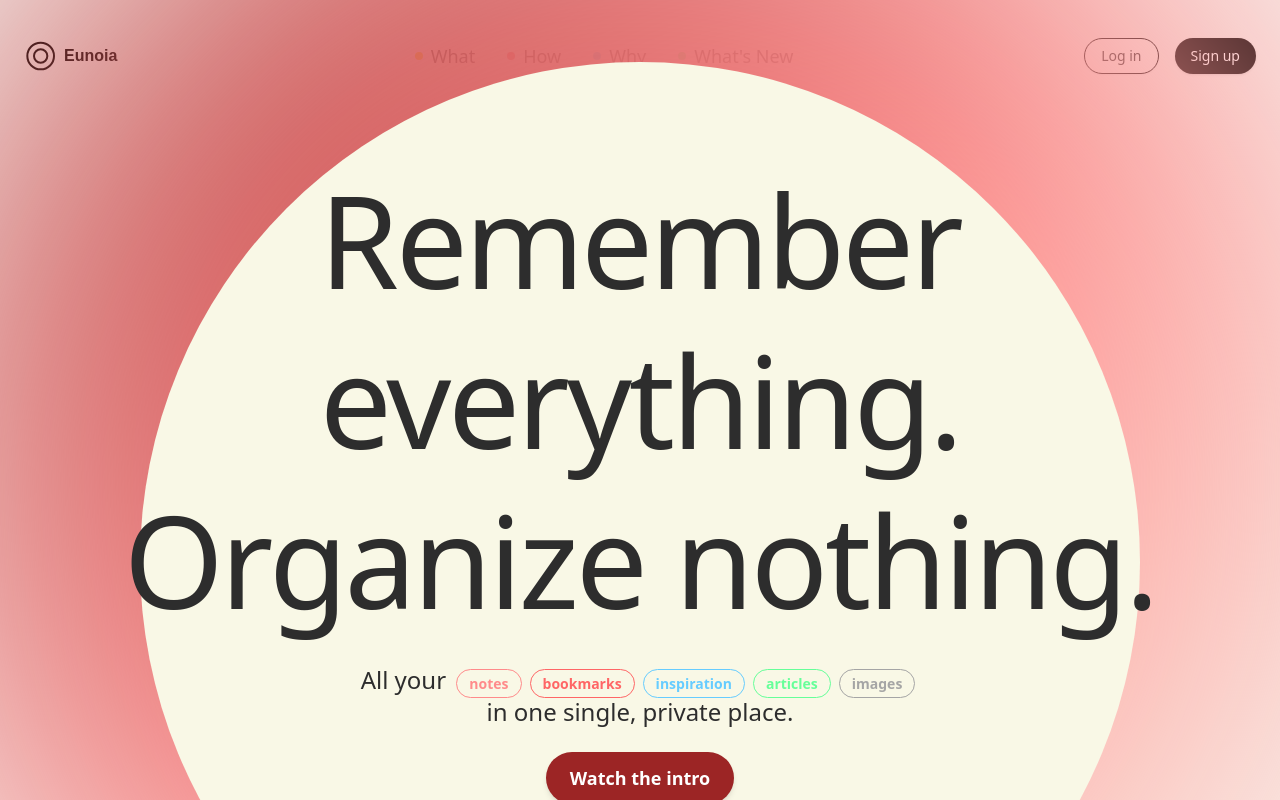
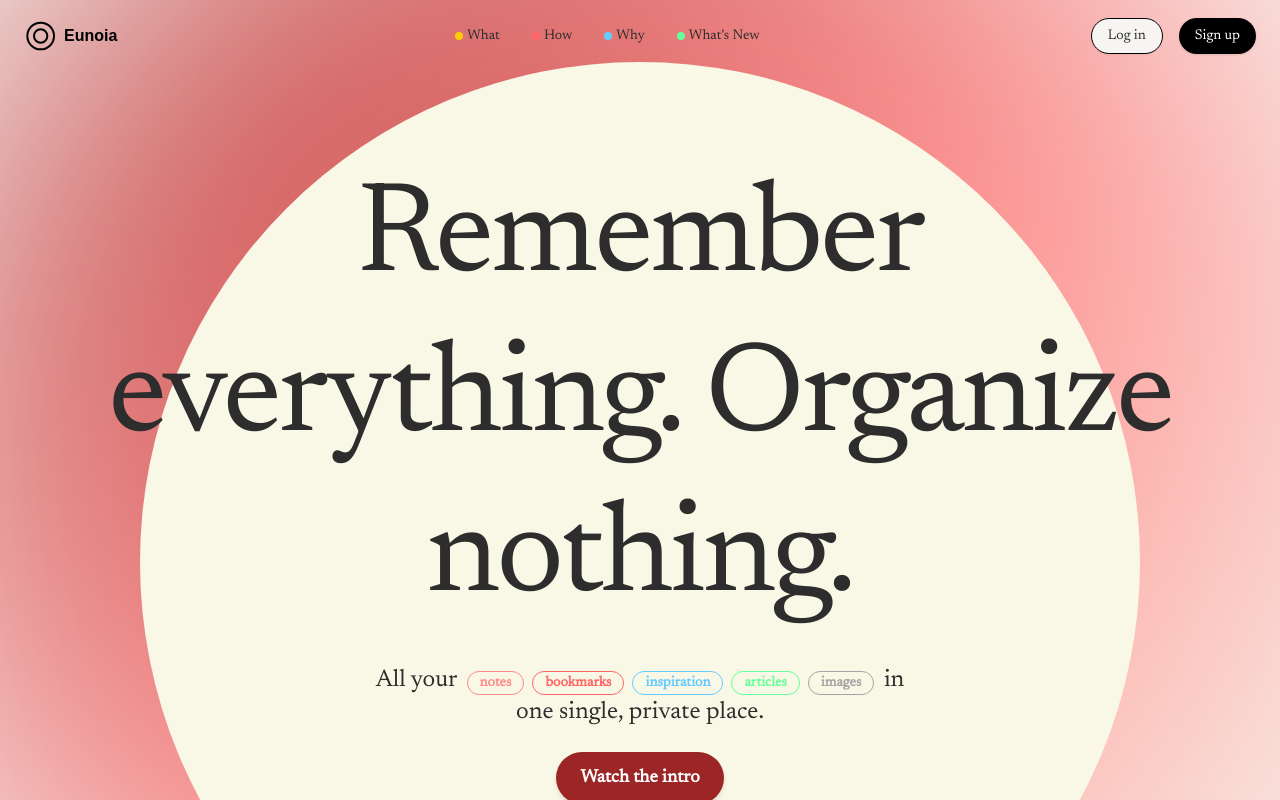
Before and after one commit to canberkvarli/eunoia, a Next.js app: page / in a window 1280 px wide. Shown: the top 800 px of the page. Built offline with nearby package versions, Linux system fonts and the light colour scheme.

Commit message:
upgrade navbar

```diff
--- a/src/app/layout.tsx
+++ b/src/app/layout.tsx
@@ -1,17 +1,16 @@
 import type { Metadata } from "next";
-import { Geist, Geist_Mono } from "next/font/google";
+import { Geist_Mono, Newsreader } from "next/font/google";
 import "./globals.css";
-
-const geistSans = Geist({
-  variable: "--font-geist-sans",
-  subsets: ["latin"],
-  weight: "100",
-});
 
 const geistMono = Geist_Mono({
   variable: "--font-geist-mono",
   subsets: ["latin"],
   weight: "100",
+});
+
+const newsreader = Newsreader({
+  variable: "--font-newsreader",
+  weight: "400",
 });
 
 export const metadata: Metadata = {
@@ -27,7 +26,7 @@ export default function RootLayout({
   return (
     <html lang="en">
       <body
-        className={`${geistSans.variable} ${geistMono.variable} antialiased`}
+        className={`${newsreader.className} ${geistMono.variable} antialiased`}
       >
         {children}
       </body>
--- a/src/components/Navbar.tsx
+++ b/src/components/Navbar.tsx
@@ -1,5 +1,6 @@
 "use client";
 
+import { useEffect, useState } from "react";
 import { motion } from "framer-motion";
 import Link from "next/link";
 import Image from "next/image";
@@ -19,27 +20,62 @@ const navItems = [
 ];
 
 export default function Navbar() {
+  const [scrolled, setScrolled] = useState(false);
+
+  useEffect(() => {
+    const handleScroll = () => setScrolled(window.scrollY > 50);
+    window.addEventListener("scroll", handleScroll);
+    return () => window.removeEventListener("scroll", handleScroll);
+  }, []);
+
   return (
-    <header className="fixed top-6 left-0 w-full text-[#2D2D2D]">
-      <div className="max-w-7xl mx-auto flex items-center justify-between px-6 py-3">
-        {/* Left: Logo & Name */}
-        <div className="flex items-center space-x-2">
+    <header className="fixed top-0 left-0 w-full z-50 transition-all duration-500">
+      {/* Main Navbar */}
+      <motion.div
+        className={`max-w-7xl mx-auto flex items-center justify-between px-6 py-4 transition-all duration-500 ${
+          scrolled ? "opacity-0 scale-95" : "opacity-100 scale-100"
+        }`}
+      >
+        <Logo size={100} />
+        <NavLinks />
+        <AuthButtons size="lg" />
+      </motion.div>
+
+      {/* Minimal Navbar (After Scroll) */}
+      <motion.div
+        className={`fixed top-4 left-1/2 transform -translate-x-1/2 w-[900px] h-[60px] bg-white shadow-lg rounded-full flex items-center justify-between px-6 transition-all duration-500 ${
+          scrolled ? "opacity-100 scale-100" : "opacity-0 scale-95"
+        }`}
+      >
+        <Logo size={60} />
+        <NavLinks small />
+        <AuthButtons size="sm" />
+      </motion.div>
+    </header>
+  );
+}
+
+/* ✅ Extracted Reusable Components */
+
+/* Logo Component */
+const Logo = ({ size }: { size: number }) => (
   <Image
     src="/eunoia-logo.svg"
     alt="Eunoia Logo"
-            width={100}
-            height={100}
+    width={size}
+    height={size}
     priority
   />
-        </div>
+);
 
-        {/* Center: Navigation (ShadCN Navigation Menu) */}
+/* Navigation Links */
+const NavLinks = ({ small = false }: { small?: boolean }) => (
   <NavigationMenu>
-          <NavigationMenuList className="flex space-x-8">
+    <NavigationMenuList className={`flex ${small ? "space-x-6" : "space-x-8"}`}>
       {navItems.map((item, index) => (
         <NavigationMenuItem key={index}>
           <motion.div
-                  className="relative flex items-center space-x-2 text-lg font-medium cursor-pointer"
+            className="relative flex items-center space-x-1 text-sm font-medium cursor-pointer"
             whileHover={{ scale: 1.1 }}
             onClick={() => console.log(`${item.label} clicked`)}
           >
@@ -57,13 +93,17 @@ export default function Navbar() {
       ))}
     </NavigationMenuList>
   </NavigationMenu>
+);
 
-        {/* Right: Auth Buttons (ShadCN UI) */}
-        <div className="flex space-x-4">
+/* Authentication Buttons */
+const AuthButtons = ({ size }: { size: "lg" | "sm" }) => (
+  <div className={`flex ${size === "lg" ? "space-x-4" : "space-x-3"}`}>
     <Link href="/login">
       <Button
         variant="outline"
-              className="border border-black rounded-full"
+        className={`border border-black ${
+          size === "lg" ? "rounded-full" : "text-sm rounded-full px-3"
+        }`}
       >
         Log in
       </Button>
@@ -71,13 +111,14 @@ export default function Navbar() {
     <Link href="/signup">
       <Button
         variant="default"
-              className="bg-black text-white rounded-full hover:bg-gray-800"
+        className={`bg-black text-white ${
+          size === "lg"
+            ? "rounded-full"
+            : "text-sm rounded-full px-3 hover:bg-gray-800"
+        }`}
       >
         Sign up
       </Button>
     </Link>
   </div>
-      </div>
-    </header>
 );
-}
```
Lines whose indentation alone changed are shown as unchanged.
